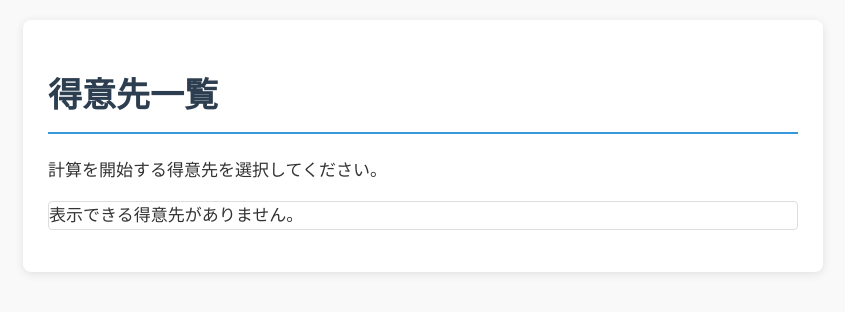
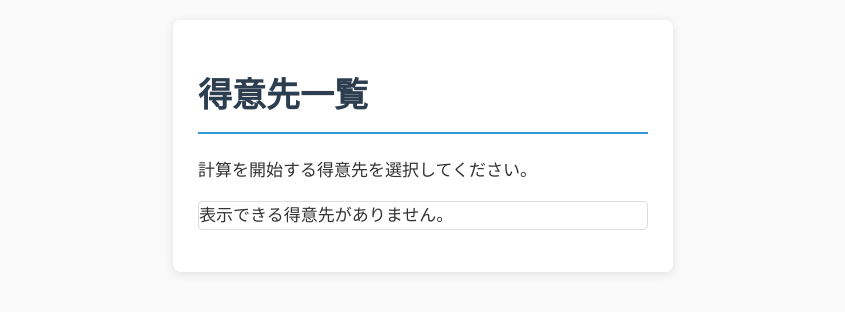
Before and after one commit to 634634634/keisan-tool, a plain HTML site: page index.html in a window 1280 px wide. Shown: the whole page, without its empty margins (217-1062 px from the left). Drawn offline with Linux system fonts and the light colour scheme; no server answers.

Commit message:
Update index.html

```diff
--- a/index.html
+++ b/index.html
@@ -6,7 +6,7 @@
     <title>得意先一覧</title>
     <style>
         /* スタイルは変更なし */
-        body { font-family: -apple-system, BlinkMacSystemFont, "Segoe UI", Roboto, "Helvetica Neue", Arial, sans-serif; line-height: 1.6; color: #333; width: 800px; margin: 20px auto; padding: 0 15px; background-color: #f9f9f9; font-size: 17px; }
+        body { font-family: -apple-system, BlinkMacSystemFont, "Segoe UI", Roboto, "Helvetica Neue", Arial, sans-serif; line-height: 1.6; color: #333; width: 500px; margin: 20px auto; padding: 0 15px; background-color: #f9f9f9; font-size: 17px; }
         h1 { color: #2c3e50; border-bottom: 2px solid #3498db; padding-bottom: 10px; }
         .container { background-color: #fff; padding: 25px; border-radius: 8px; box-shadow: 0 2px 10px rgba(0,0,0,0.1); }
         .customer-list { list-style: none; padding: 0; border: 1px solid #ddd; border-radius: 4px; overflow: hidden; }
```
